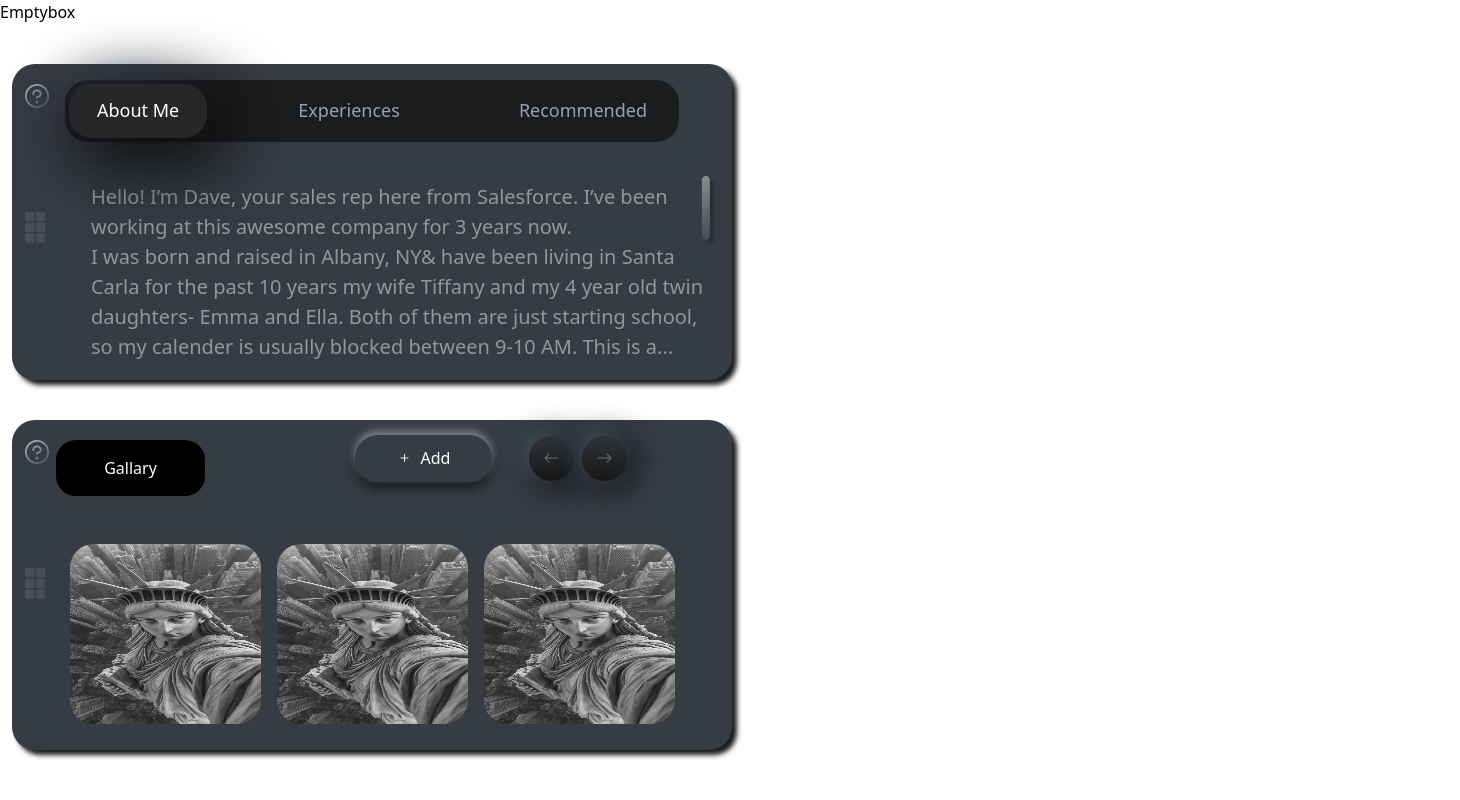
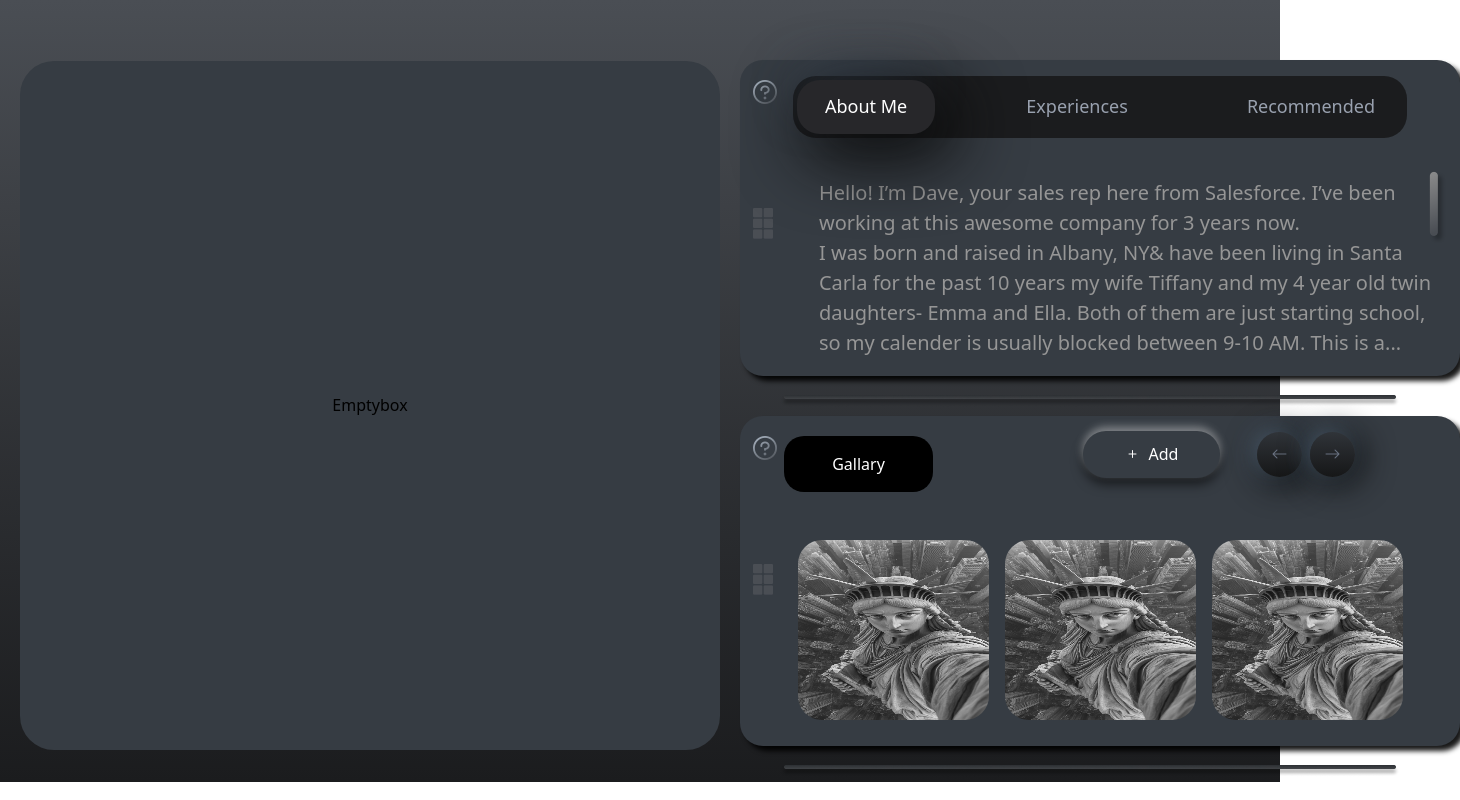
Before and after one commit to rahulgope45/Lunacal-assignment, a React (Vite) app: page / in a window 1280 px wide. Shown: the whole page, 1460 px wide, since content can reach past the window. Built offline with nearby package versions, Linux system fonts and the light colour scheme.

Commit message:
All done

```diff
--- a/src/App.jsx
+++ b/src/App.jsx
@@ -6,11 +6,11 @@ function App() {
 
 
   return (
-    <>
+    <div className='bg-gradient-to-b from-[#4A4E54] to-[#1b1c1e]'>
       <Home/>
 
 
-    </>
+    </div>
   )
 }
 
--- a/src/Pages/Home.jsx
+++ b/src/Pages/Home.jsx
@@ -5,11 +5,21 @@ import Gallery from '../component/Gallery'
 
 function Home() {
   return (
-    <div>
+    <div className='flex items-center justify-between p-5 gap-5'>
         <div>
             <Emptybox/>
         </div>
-        <div>
+        <div className='relative'>
+          <img
+          src="/endline.png"
+        alt="Decorative icon"
+        className="absolute top-[375px] right-[60px] w-[620px] h-[12px]"
+          />
+          <img
+          src="/endline.png"
+        alt="Decorative icon"
+        className="absolute top-[745px] right-[60px] w-[620px] h-[12px]"
+          />
             <Sliderintro/>
             <Gallery/>
         </div>
--- a/src/component/Emptybox.jsx
+++ b/src/component/Emptybox.jsx
@@ -2,7 +2,12 @@ import React from 'react'
 
 function Emptybox() {
   return (
-    <div>Emptybox</div>
+    <div
+    className='bg-[#363C43]  from-[#4A4E54] to-[#1b1c1e] w-[700px] h-[689px] mt-7 rounded-[34px] flex items-center justify-center'>
+
+      Emptybox
+
+    </div>
   )
 }
 
--- a/src/component/Gallery.jsx
+++ b/src/component/Gallery.jsx
@@ -23,7 +23,7 @@ const scrollref = useRef(null);
 
 
   return (
-    <div className={`bg-[#363C43]  from-[#4A4E54] to-[#1b1c1e] w-[720px] h-[330px] rounded-[23px]  shadow-[5px_5px_5px_rgba(0,0,0,0.9)] relative ml-3 mt-[40px] mb-4`}>
+    <div className={`bg-[#363C43]  from-[#4A4E54] to-[#1b1c1e] w-[720px] h-[330px] rounded-[23px]  shadow-[5px_5px_5px_rgba(0,0,0,0.9)] relative  mt-[40px] mb-4`}>
 
       {/*placing all the icons here  */}
       <img
--- a/src/component/Sliderintro.jsx
+++ b/src/component/Sliderintro.jsx
@@ -30,7 +30,7 @@ function Sliderintro() {
     );
 
     return (
-        <div className={`bg-[#363C43]  from-[#4A4E54] to-[#1b1c1e] w-[720px] h-[316px] rounded-[23px]  shadow-[5px_5px_5px_rgba(0,0,0,0.9)] relative ml-3 `}>
+        <div className={`bg-[#363C43]  from-[#4A4E54] to-[#1b1c1e] w-[720px] h-[316px] rounded-[23px]  shadow-[5px_5px_5px_rgba(0,0,0,0.9)] relative  `}>
 
          {/*placing all the icons here  */}
             <img
```
Also changed, not shown: public/endline.png (added).
